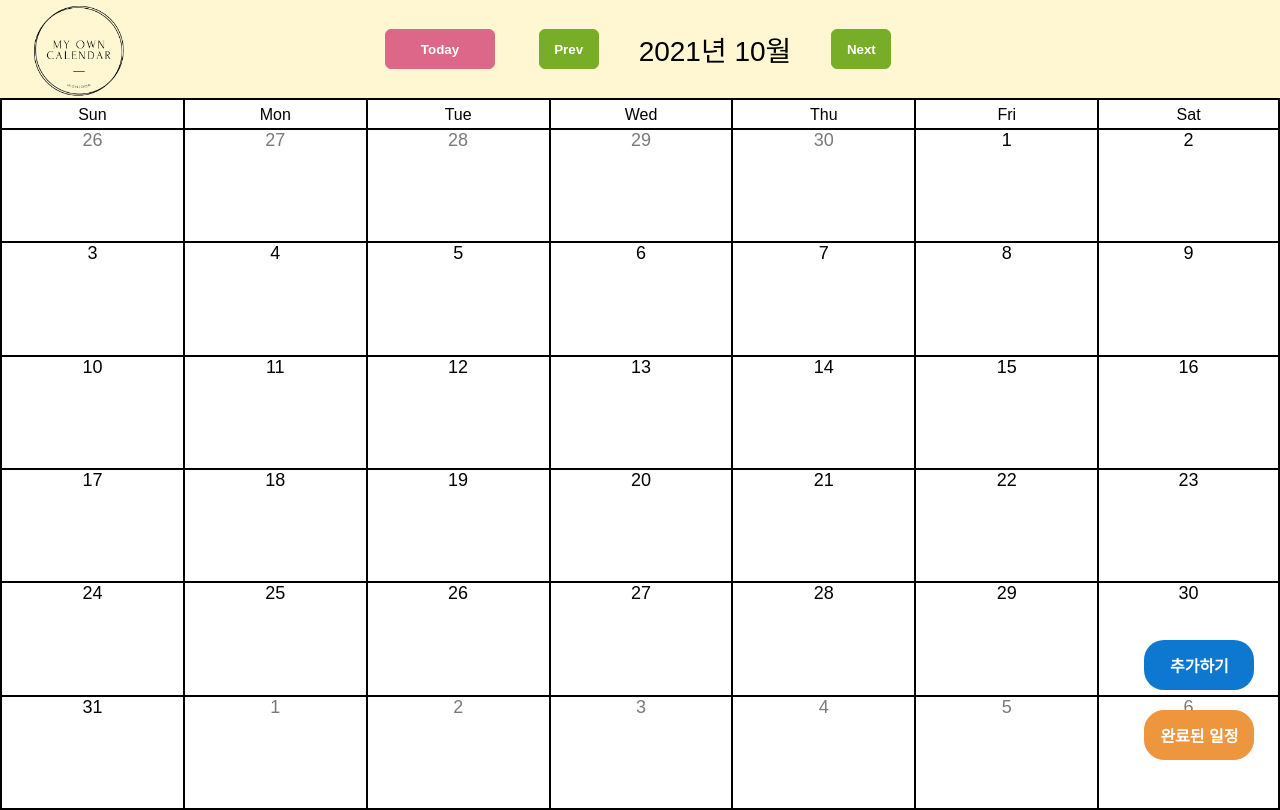
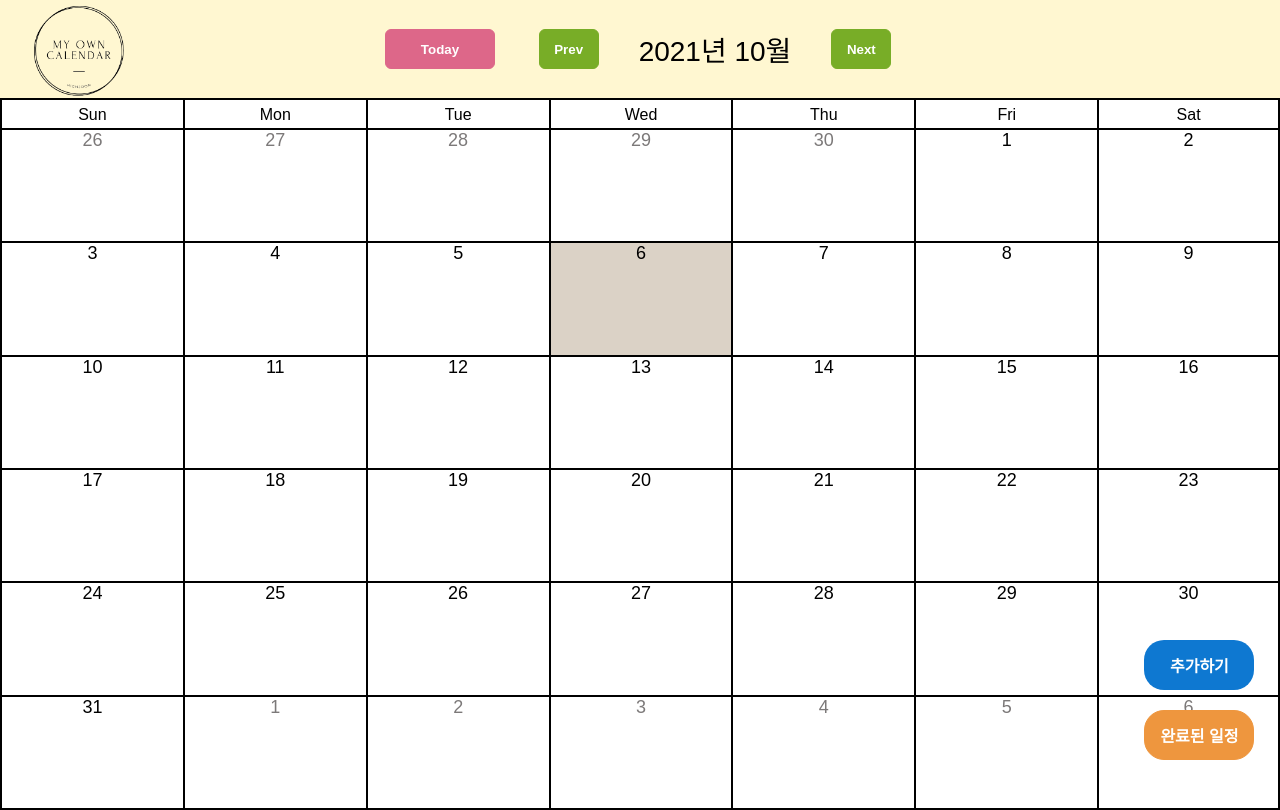
Before and after one commit to highjoon/My-Own-Calendar, a React (Create React App) app: page / in a window 1280 px wide. Built offline with nearby package versions, Linux system fonts and the light colour scheme; no server answers; the database is empty.

Commit message:
color--light-yellow 추가 및 today 색 추가

```diff
--- a/src/Styles/GlobalStyle.js
+++ b/src/Styles/GlobalStyle.js
@@ -19,6 +19,7 @@ const GlobalStyle = createGlobalStyle`
         --color-light-grey: #7c7979;
         --color-blue: #0E78D1;
         --color-yellow: #fff7d1;
+        --color-light-yellow: #dbd2c6;
         --color-light-cyan: #17ADAC;
         --color-light-orange: #EE963E;
         --color-black: #000000;
```
